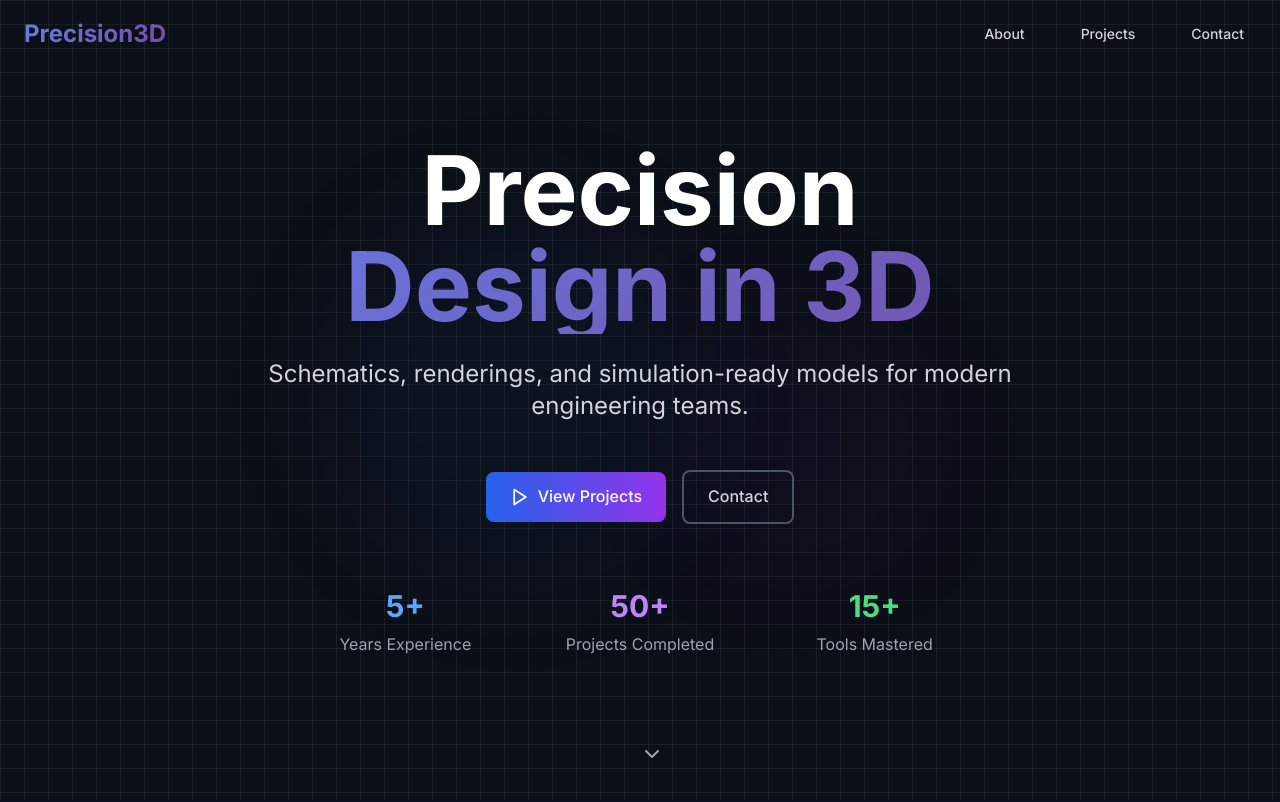
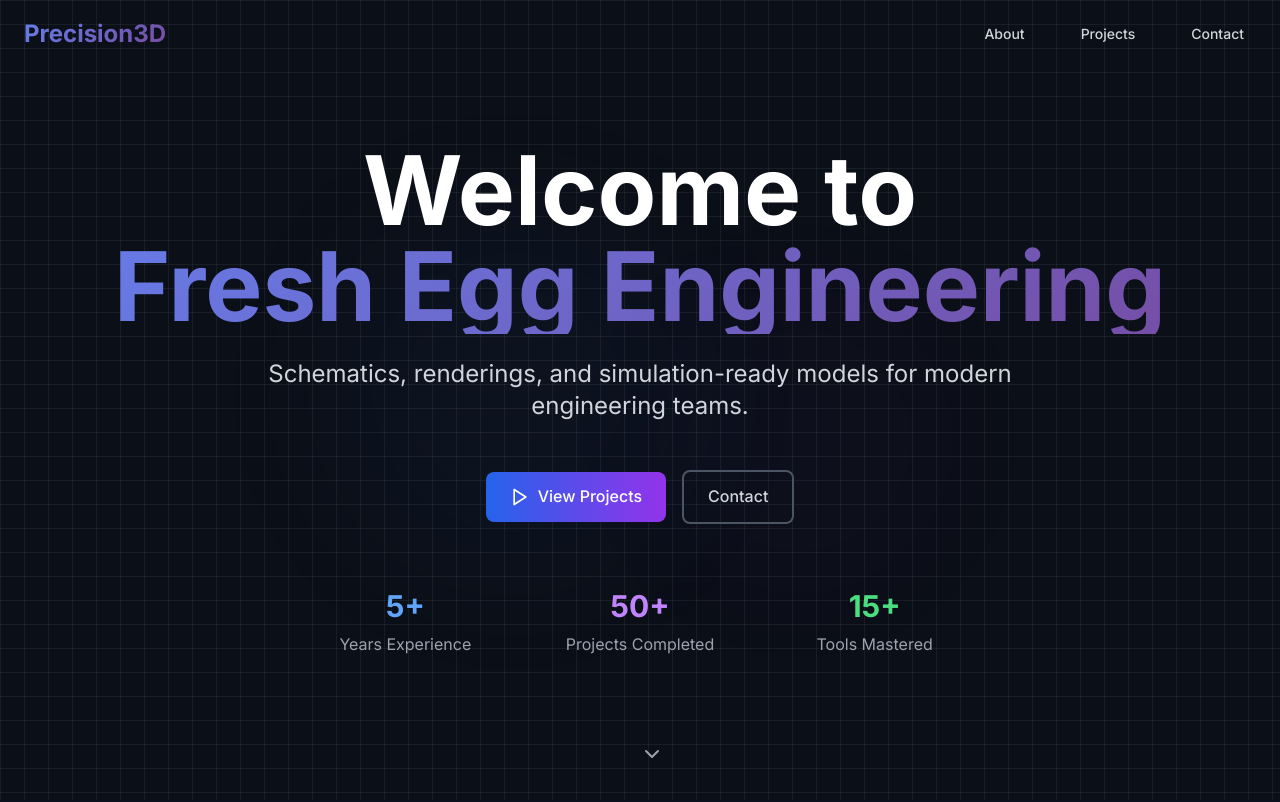
Before and after one commit to fresheggdesigns/FreshEggEngineering, a Next.js app: page / in a window 1280 px wide. Shown: the top 802 px of the page. Built offline with nearby package versions, Linux system fonts and the light colour scheme.

Commit message:
Launch: 3D portfolio initial

```diff
--- a/app/components/Hero.tsx
+++ b/app/components/Hero.tsx
@@ -65,8 +65,8 @@ export default function Hero() {
             animate={{ opacity: 1, y: 0 }}
             transition={{ duration: 1, delay: 0.2, ease: 'easeOut' }}
           >
-            <span className="block text-white">Precision</span>
-            <span className="block gradient-text">Design in 3D</span>
+            <span className="block text-white">Welcome to</span>
+            <span className="block gradient-text">Fresh Egg Engineering</span>
           </motion.h1>
 
           {/* Subtitle */}
```
Also changed, not shown: package.json (+11 -9 lines), 1 other file (tests, documents, lock files or other folders).
